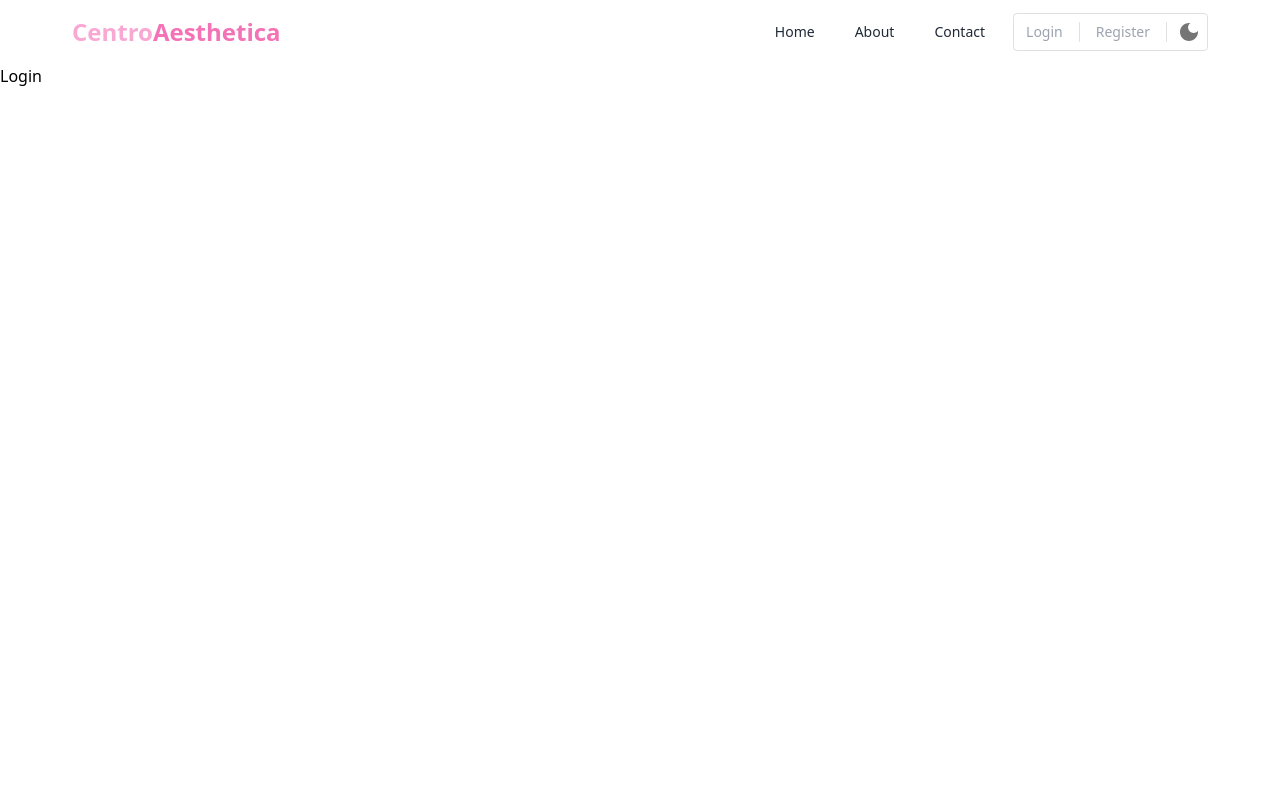
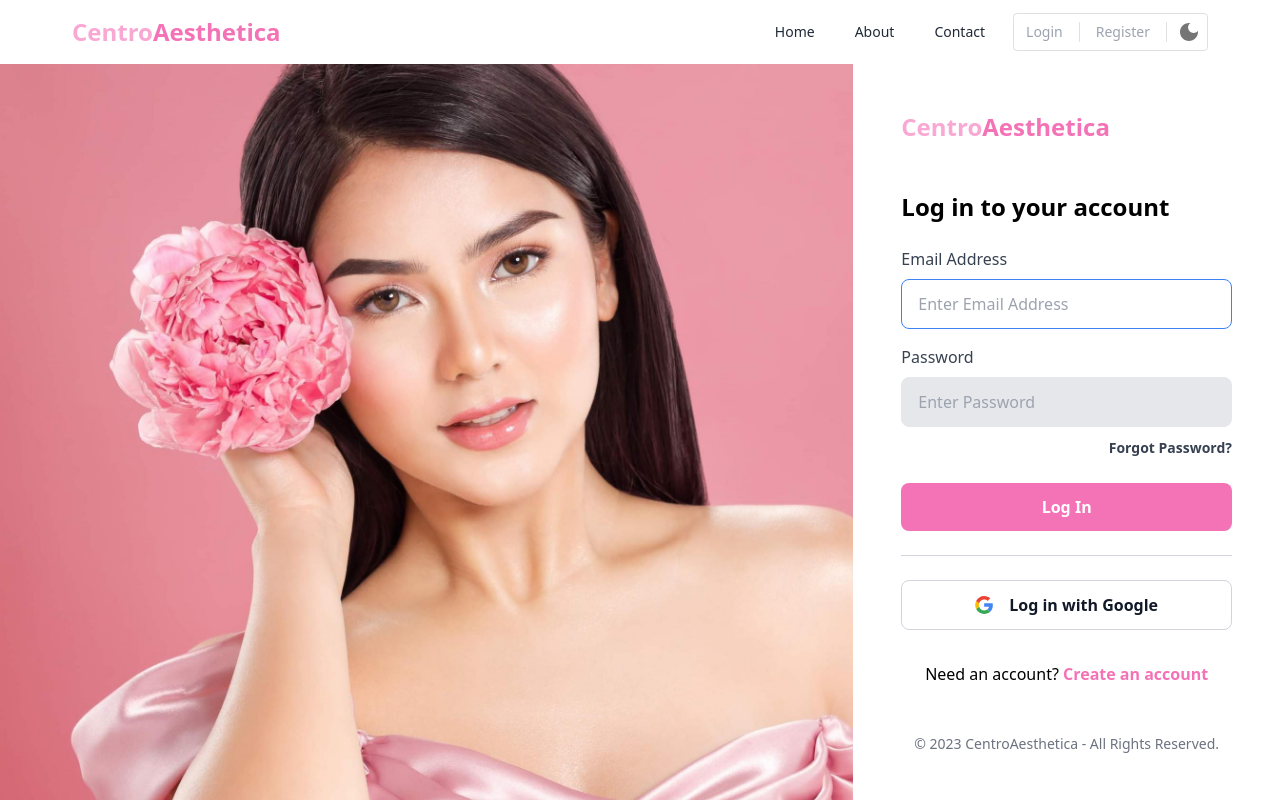
Before and after one commit to rumrum28/centro-aesthetica, a React (Vite) app: page /login in a window 1280 px wide. Built offline with nearby package versions, Linux system fonts and the light colour scheme.

Commit message:
added logged in page

```diff
--- a/src/App.tsx
+++ b/src/App.tsx
@@ -4,7 +4,7 @@
 import About from './pages/about'
 import Contact from './pages/contact'
 import Home from './pages/home'
-import Login from './pages/login'
+import Login from './components/login'
 import Register from './pages/register'
 
 function App() {
@@ -15,7 +15,7 @@
       <Routes>
         <Route path="/" element={<Home />} />
         <Route path="/about" element={<About />} />
-        <Route path="/login" element={<Login />} />
+        <Route path="/login" element={<Login display="full-login" />} />
         <Route path="/register" element={<Register />} />
         <Route path="/contact" element={<Contact />} />
         <Route path="*" element={<h1>404</h1>} />
--- /dev/null
+++ b/src/components/login.tsx
@@ -0,0 +1,141 @@
+import GoogleIcon from '@mui/icons-material/Google'
+
+export default function Login({ display }: { display: string }) {
+  return (
+    <div>
+      <section className="flex flex-col md:flex-row h-[calc(100vh-64px)]  items-center">
+        {display === 'full-login' && (
+          <div className="bg-blue-600 hidden lg:block w-80 md:w-1/2 xl:w-2/3 h-[calc(100vh-64px)]">
+            <img
+              src="/images/login-banner.jpg"
+              alt=""
+              className="w-full h-full object-cover"
+            />
+          </div>
+        )}
+
+        <div
+          className={`bg-white w-full ${
+            display === 'full-login'
+              ? 'md:max-w-md lg:max-w-full md:mx-auto  md:w-1/2 xl:w-1/3'
+              : ''
+          } h-[calc(100vh-64px)] px-6 lg:px-12 flex items-center justify-center`}
+        >
+          <div className="w-full h-100">
+            <div className="flex items-center">
+              <div className="text-2xl font-bold text-pink-300">Centro</div>
+              <div className="text-2xl font-bold text-pink-400">Aesthetica</div>
+            </div>
+
+            <h1 className="text-xl md:text-2xl font-bold leading-tight mt-12">
+              Log in to your account
+            </h1>
+
+            <form className="mt-6" action="#" method="POST">
+              <div>
+                <label className="block text-gray-700">Email Address</label>
+                <input
+                  type="email"
+                  name=""
+                  id=""
+                  placeholder="Enter Email Address"
+                  className="w-full px-4 py-3 rounded-lg bg-gray-200 mt-2 border focus:border-blue-500 focus:bg-white focus:outline-none"
+                  autoFocus
+                  required
+                />
+              </div>
+
+              <div className="mt-4">
+                <label className="block text-gray-700">Password</label>
+                <input
+                  type="password"
+                  name=""
+                  id=""
+                  placeholder="Enter Password"
+                  minLength={6}
+                  className="w-full px-4 py-3 rounded-lg bg-gray-200 mt-2 border focus:border-blue-500 focus:bg-white focus:outline-none"
+                  required
+                />
+              </div>
+
+              <div className="text-right mt-2">
+                <a
+                  href="#"
+                  className="text-sm font-semibold text-gray-700 hover:text-blue-700 focus:text-blue-700"
+                >
+                  Forgot Password?
+                </a>
+              </div>
+
+              <button
+                type="submit"
+                className="w-full block bg-pink-400 hover:bg-pink-500 focus:bg-pink-500 text-white font-semibold rounded-lg px-4 py-3 mt-6"
+              >
+                Log In
+              </button>
+            </form>
+
+            <hr className="my-6 border-gray-300 w-full" />
+
+            <button
+              type="button"
+              className="w-full block bg-white hover:bg-gray-100 focus:bg-gray-100 text-gray-900 font-semibold rounded-lg px-4 py-3 border border-gray-300"
+            >
+              <div className="flex items-center justify-center">
+                <svg
+                  xmlns="http://www.w3.org/2000/svg"
+                  // xmlns="https://vecta.io/nano"
+                  width="18"
+                  height="18"
+                  viewBox="0 0 186.69 190.5"
+                >
+                  <g transform="translate(1184.583 765.171)">
+                    <path
+                      clip-path="none"
+                      mask="none"
+                      d="M-1089.333-687.239v36.888h51.262c-2.251 11.863-9.006 21.908-19.137 28.662l30.913 23.986c18.011-16.625 28.402-41.044 28.402-70.052 0-6.754-.606-13.249-1.732-19.483z"
+                      fill="#4285f4"
+                    />
+                    <path
+                      clip-path="none"
+                      mask="none"
+                      d="M-1142.714-651.791l-6.972 5.337-24.679 19.223h0c15.673 31.086 47.796 52.561 85.03 52.561 25.717 0 47.278-8.486 63.038-23.033l-30.913-23.986c-8.486 5.715-19.31 9.179-32.125 9.179-24.765 0-45.806-16.712-53.34-39.226z"
+                      fill="#34a853"
+                    />
+                    <path
+                      clip-path="none"
+                      mask="none"
+                      d="M-1174.365-712.61c-6.494 12.815-10.217 27.276-10.217 42.689s3.723 29.874 10.217 42.689c0 .086 31.693-24.592 31.693-24.592-1.905-5.715-3.031-11.776-3.031-18.098s1.126-12.383 3.031-18.098z"
+                      fill="#fbbc05"
+                    />
+                    <path
+                      d="M-1089.333-727.244c14.028 0 26.497 4.849 36.455 14.201l27.276-27.276c-16.539-15.413-38.013-24.852-63.731-24.852-37.234 0-69.359 21.388-85.032 52.561l31.692 24.592c7.533-22.514 28.575-39.226 53.34-39.226z"
+                      fill="#ea4335"
+                      clip-path="none"
+                      mask="none"
+                    />
+                  </g>
+                </svg>
+                <span className="ml-4">Log in with Google</span>
+              </div>
+            </button>
+
+            <p className="mt-8 text-center">
+              Need an account?{' '}
+              <a
+                href="#"
+                className="text-pink-400 hover:text-pink-500 font-semibold"
+              >
+                Create an account
+              </a>
+            </p>
+
+            <p className="text-sm text-gray-500 mt-12 text-center">
+              &copy; 2023 CentroAesthetica - All Rights Reserved.
+            </p>
+          </div>
+        </div>
+      </section>
+    </div>
+  )
+}
--- /dev/null
+++ b/src/components/loginModal.tsx
@@ -0,0 +1,61 @@
+import {
+  Box,
+  Button,
+  Divider,
+  Drawer,
+  List,
+  ListItem,
+  ListItemButton,
+  ListItemIcon,
+  ListItemText,
+} from '@mui/material'
+import { useState } from 'react'
+import InboxIcon from '@mui/icons-material/MoveToInbox'
+import MailIcon from '@mui/icons-material/Mail'
+import MenuIcon from '@mui/icons-material/Menu'
+import ThemeButton from './themeButton'
+import Login from './login'
+
+const LoginModal = () => {
+  const [state, setState] = useState<boolean>(false)
+
+  const toggleDrawer =
+    (open: boolean) => (event: React.KeyboardEvent | React.MouseEvent) => {
+      if (
+        event.type === 'keydown' &&
+        ((event as React.KeyboardEvent).key === 'Tab' ||
+          (event as React.KeyboardEvent).key === 'Shift')
+      ) {
+        return
+      }
+
+      setState(open)
+    }
+
+  const list = () => (
+    <Box
+      sx={{ width: 'auto', minWidth: 360 }}
+      role="presentation"
+      // onClick={toggleDrawer(false)}
+      // onKeyDown={toggleDrawer(false)}
+    >
+      <Login display="modal-login" />
+    </Box>
+  )
+
+  return (
+    <>
+      <div
+        onClick={toggleDrawer(true)}
+        className="cursor-pointer text-gray-800 md:text-gray-400 hover:text-gray-800 px-3 py-2 rounded-md text-sm font-medium dark:lg:text-gray-400 dark:md:hover:text-white "
+      >
+        Login
+      </div>
+      <Drawer anchor="right" open={state} onClose={toggleDrawer(false)}>
+        {list()}
+      </Drawer>
+    </>
+  )
+}
+
+export default LoginModal
--- a/src/components/themeButton.tsx
+++ b/src/components/themeButton.tsx
@@ -3,9 +3,10 @@
 import DarkModeIcon from '@mui/icons-material/DarkMode'
 import { useEffect, useState } from 'react'
 import { Link } from 'react-router-dom'
+import LoginModal from './loginModal'
 
 const ThemeButton = () => {
-  const [theme, setTheme] = useState(
+  const [theme, setTheme] = useState<string | null>(
     localStorage.getItem('theme') ? localStorage.getItem('theme') : 'light'
   )
   const element = document.documentElement
@@ -28,6 +29,7 @@
   }, [theme])
 
   return (
+    <>
       <Box
         sx={{
           display: 'flex',
@@ -44,12 +46,7 @@
         }}
         className="md:hover:bg-slate-100 dark:md:hover:bg-gray-700 mx-auto"
       >
-      <Link
-        to="/login"
-        className="text-gray-800 md:text-gray-400 hover:text-gray-800 px-3 py-2 rounded-md text-sm font-medium dark:lg:text-gray-400 dark:md:hover:text-white "
-      >
-        Login
-      </Link>
+        <LoginModal />
 
         <Divider
           orientation="vertical"
@@ -96,6 +93,7 @@
           </IconButton>
         )}
       </Box>
+    </>
   )
 }
 
--- a/src/pages/login.tsx
+++ /dev/null
@@ -1,7 +0,0 @@
-export default function Login() {
-  return (
-    <div>
-      <h1>Login</h1>
-    </div>
-  )
-}
```
Also changed, not shown: public/images/login-banner.jpg (added). Lines whose indentation alone changed are shown as unchanged.
